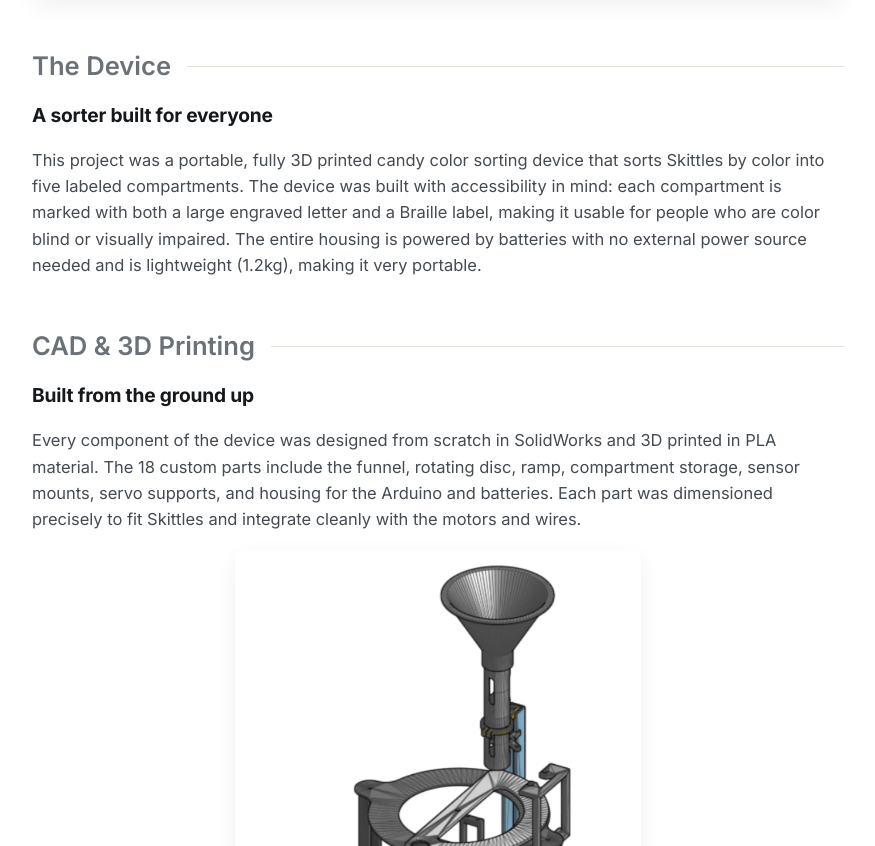
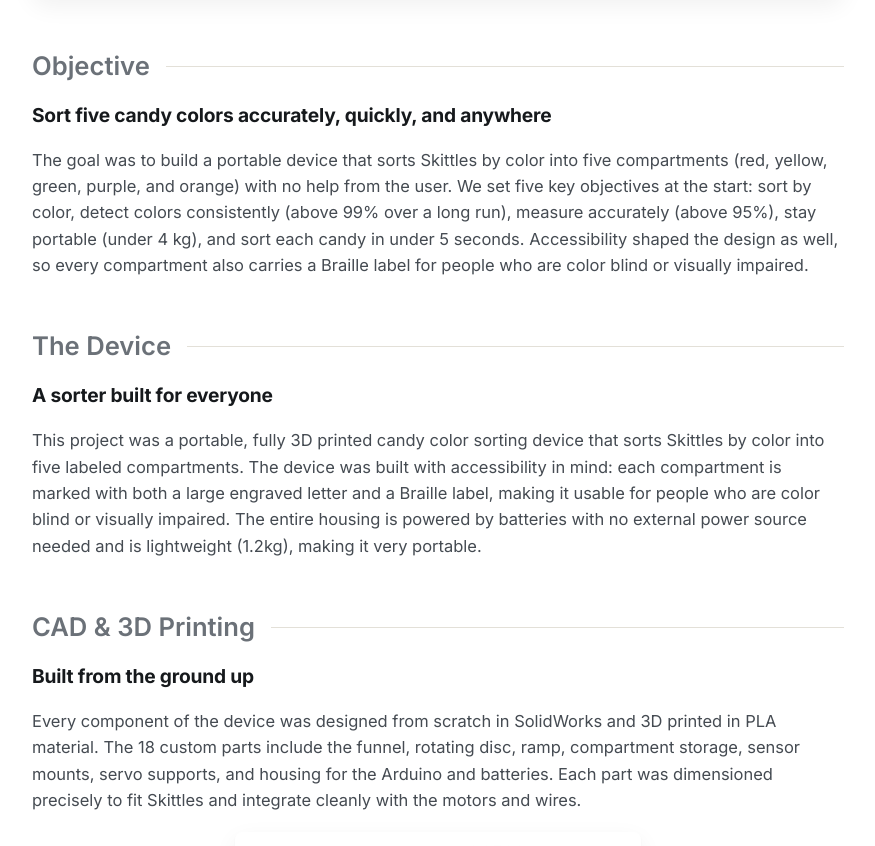
Before and after one commit to mathisseidl/portfolio, a plain HTML site: page projects/color-sorter.html in a window 1280 px wide. Shown: the part 1071-1917 px from the top of the page, without its empty margins (202-1077 px from the left). Drawn offline with Linux system fonts and the light colour scheme.

Commit message:
Add Objective sections to the Manufacturing and Color Sorter pages
Co-Authored-By: Claude Sonnet 5.5 <noreply@anthropic.com>

```diff
--- a/projects/color-sorter.html
+++ b/projects/color-sorter.html
@@ -57,6 +57,12 @@
             <source src="../assets/video/color-sorter-demo.mp4" type="video/mp4" />
           </video>
         </div>
+      </section>
+
+      <section class="project-section">
+        <p class="eyebrow">Objective</p>
+        <h2>Sort five candy colors accurately, quickly, and anywhere</h2>
+        <p>The goal was to build a portable device that sorts Skittles by color into five compartments (red, yellow, green, purple, and orange) with no help from the user. We set five key objectives at the start: sort by color, detect colors consistently (above 99% over a long run), measure accurately (above 95%), stay portable (under 4 kg), and sort each candy in under 5 seconds. Accessibility shaped the design as well, so every compartment also carries a Braille label for people who are color blind or visually impaired.</p>
       </section>
 
       <section class="project-section">
```
Also changed, not shown: projects/machine-shop.html (+6 -0 lines).
